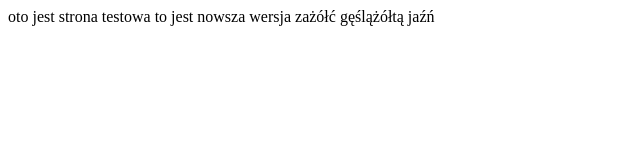
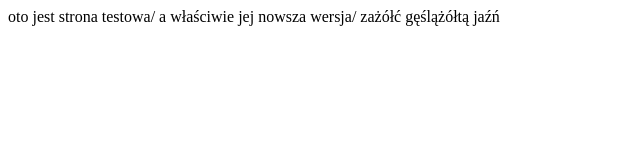
Before and after one commit to slavko67/starter, a plain HTML site: page index.html in a window 1280 px wide. Shown: the whole page, without its empty margins (0-640 px from the left). Drawn offline with Linux system fonts and the light colour scheme.

Commit message:
Update index.html

```diff
--- a/index.html
+++ b/index.html
@@ -14,8 +14,8 @@
 
   </head>
   <body>
-  oto jest strona testowa
-  to jest nowsza wersja
+  oto jest strona testowa/
+  a właściwie jej nowsza wersja/
   zażółć gęślążółtą jaźń
   </body>
 
```
